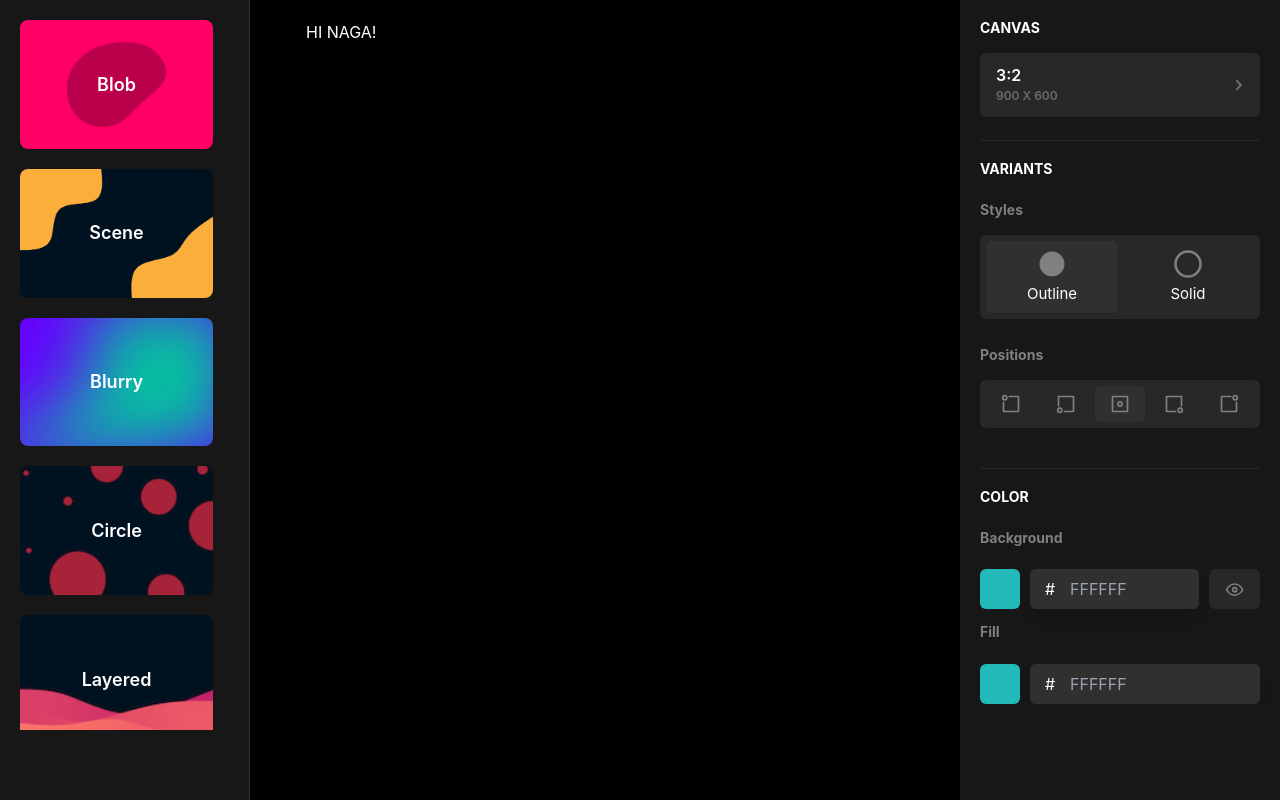
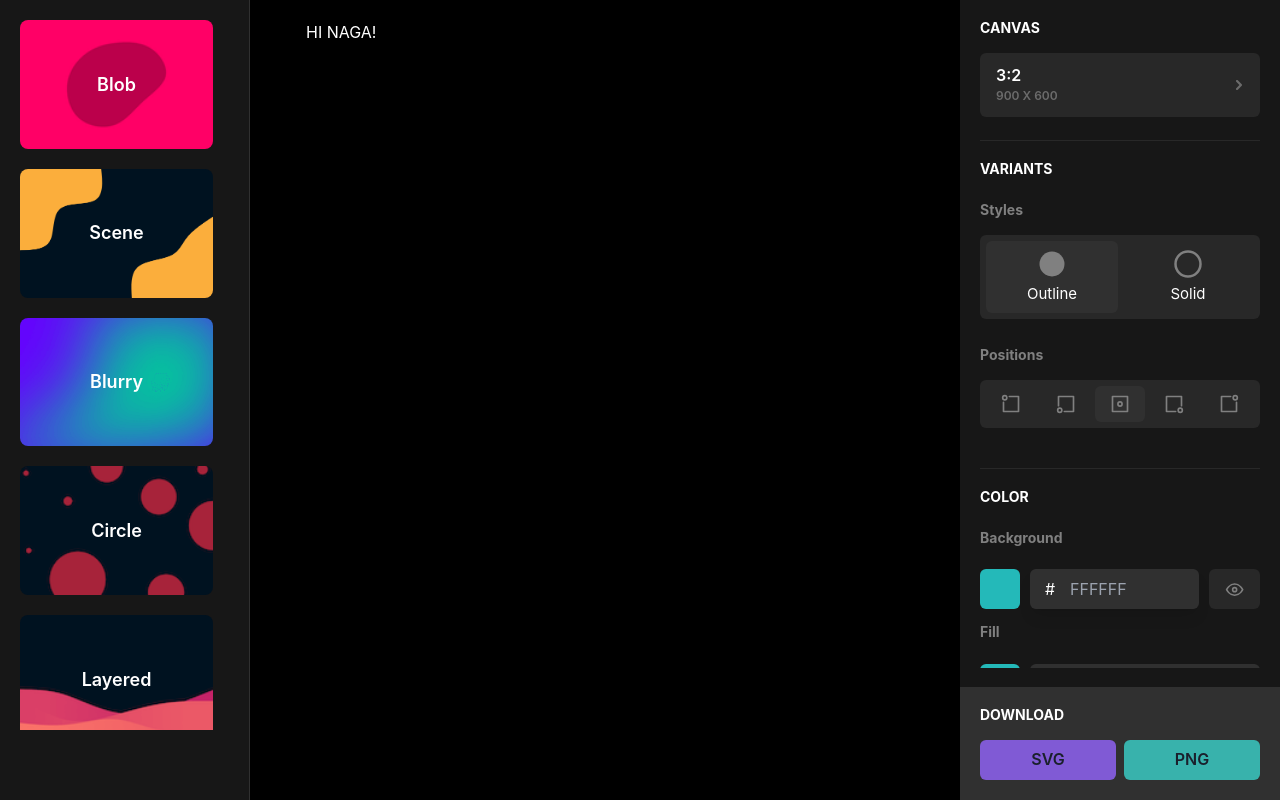
Before and after one commit to codeawy/haikei, a Next.js app: page / in a window 1280 px wide. Built offline with nearby package versions, Linux system fonts and the light colour scheme.

Commit message:
download

```diff
--- a/components/stack/BlobStack/BlobColors.tsx
+++ b/components/stack/BlobStack/BlobColors.tsx
@@ -25,7 +25,7 @@ const BlobColors = () => {
         <HeadingTxt txt="Background" />
         <Stack direction={"row"} spacing="10px">
           <ColorBox bg={"#24b9b9"} />
-          <InputGroup bg="#303030" rounded="md">
+          <InputGroup bg="#303030" rounded="lg">
             <InputLeftElement bg="transparent" border="none">
               #
             </InputLeftElement>
@@ -52,7 +52,7 @@ const BlobColors = () => {
 
         <Stack direction={"row"} spacing="10px">
           <ColorBox bg={"#24b9b9"} />
-          <InputGroup bg="#303030" rounded="md">
+          <InputGroup bg="#303030" rounded="lg">
             <InputLeftElement bg="transparent" border="none">
               #
             </InputLeftElement>
--- a/components/stack/BlobStack/BlobShapes.tsx
+++ b/components/stack/BlobStack/BlobShapes.tsx
@@ -18,11 +18,7 @@ const BlobShapes = () => {
   const [showTooltip, setShowTooltip] = useState(false);
 
   return (
-    <Stack
-      w="100%"
-      align="stretch"
-      className="flex items-center justify-between pb-5 mb-5 border-b-[1px] border-b-lightGray"
-    >
+    <Stack w="100%" align="stretch" className="flex items-center justify-between pb-5">
       <HeadingTxt txt="SHAPE" color="white" others={{ marginBottom: 4 }} />
       <HeadingTxt txt="Complexity" />
       <Box className="flex items-center justify-between">
--- a/components/stack/BlobStack/index.tsx
+++ b/components/stack/BlobStack/index.tsx
@@ -1,4 +1,5 @@
-import { VStack, StackDivider } from "@chakra-ui/react";
+import { Box, Button, Stack, VStack } from "@chakra-ui/react";
+import HeadingTxt from "components/Heading";
 import BlobCanvas from "./BlobCanvas";
 import BlobColors from "./BlobColors";
 import BlobShapes from "./BlobShapes";
@@ -6,12 +7,8 @@ import BlobVariants from "./BlobVariants";
 
 const BlobStack = () => {
   return (
-    <VStack
-      spacing="30px"
-      className="h-screen py-5 pl-5"
-      divider={<StackDivider borderColor="#282828" />}
-      align="stretch"
-    >
+    <div className="h-screen flex flex-col justify-between relative">
+      <VStack spacing="30px" className="max-h-[95%] py-5 pl-5" align="stretch">
         <div className="max-h-[90%] overflow-y-scroll pr-5">
           <BlobCanvas />
           <BlobVariants />
@@ -19,6 +16,19 @@ const BlobStack = () => {
           <BlobShapes />
         </div>
       </VStack>
+
+      <div className="bg-textGray py-5 absolute bottom-0 right-0 w-full px-5">
+        <HeadingTxt txt="DOWNLOAD" color="white" others={{ marginBottom: 4 }} />
+        <Stack direction="row">
+          <Button bg="purple.500" _hover={{ bg: "purple.500" }} w="full">
+            SVG
+          </Button>
+          <Button bg="teal.400" _hover={{ bg: "teal.400" }} w="full">
+            PNG
+          </Button>
+        </Stack>
+      </div>
+    </div>
   );
 };
 
```
Lines whose indentation alone changed are shown as unchanged.
